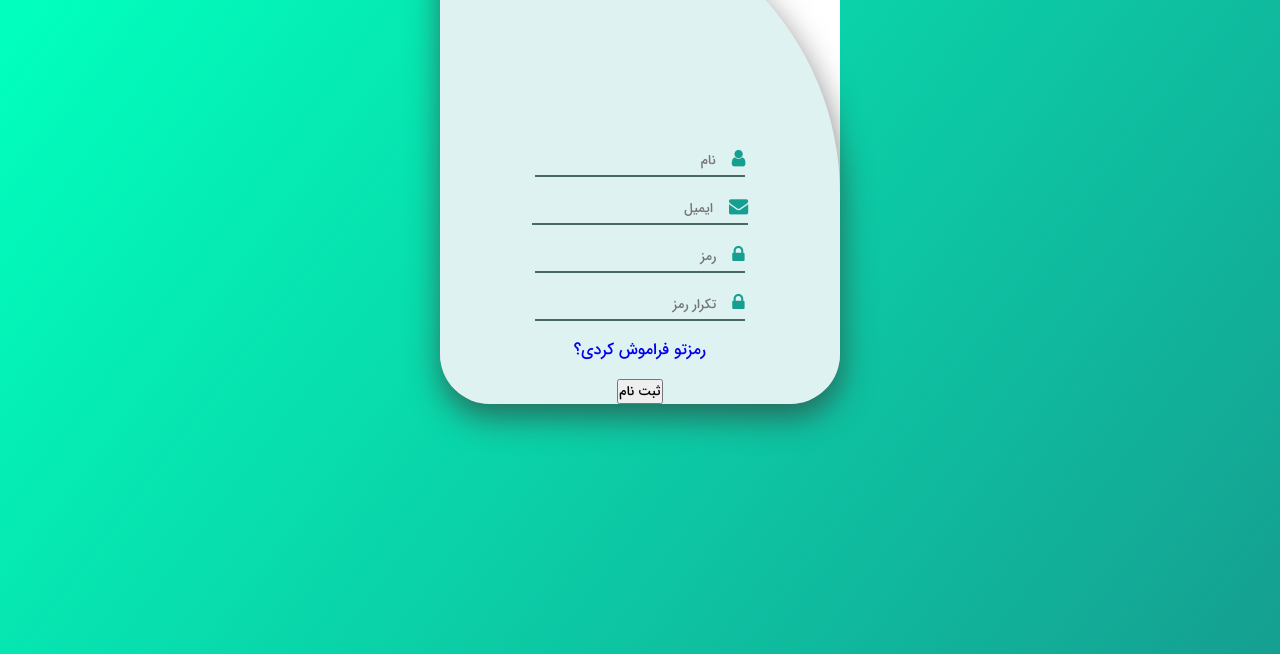
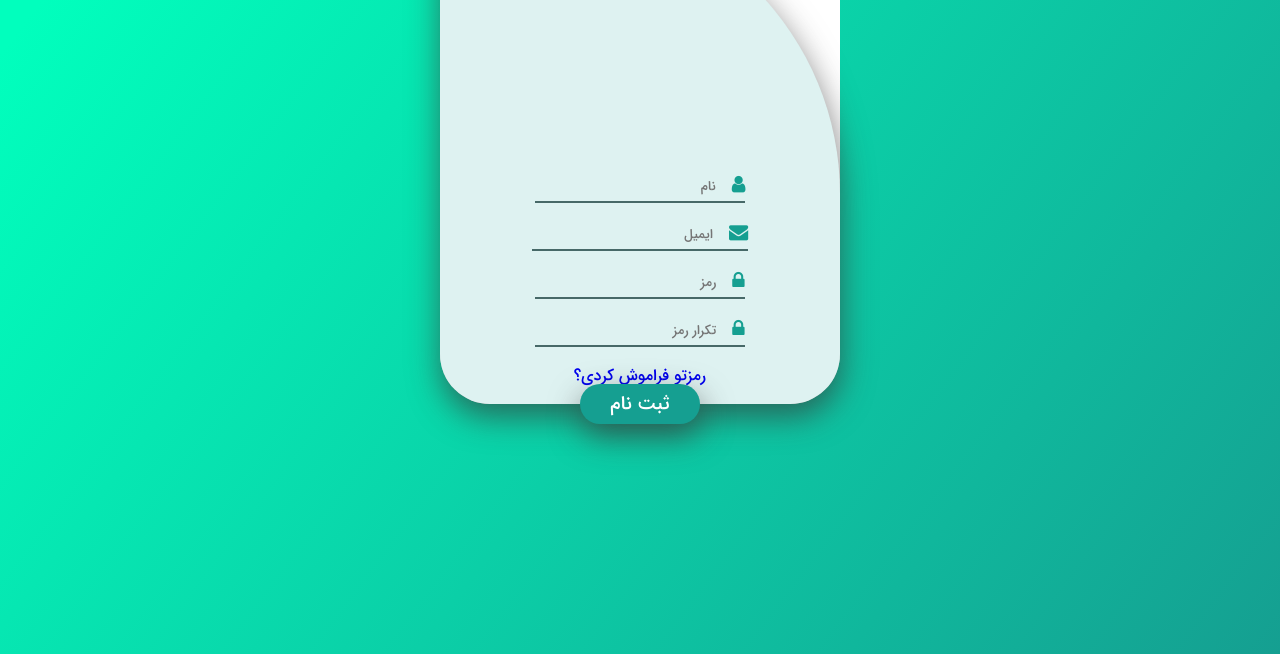
Before and after one commit to bahozteam/bahoz-blog-frontend, a plain HTML site: page login_mobile.html in a window 1280 px wide. Shown: the part 146-800 px from the top of the page. Drawn offline with nearby package versions, Linux system fonts and the light colour scheme.

Commit message:
submit button for register

```diff
--- a/login_mobile.html
+++ b/login_mobile.html
@@ -54,7 +54,7 @@
                         <p>رمزتو فراموش کردی؟</p>
                     </a>
 
-                    <span>
+                    <span class="submit-cont">
                         <a href="#">
                             <input type="submit" value="ثبت نام">
                         </a>
--- a/style/login_mobile.css
+++ b/style/login_mobile.css
@@ -142,6 +142,36 @@ form.form-register>div>input {
     background-color: rgba(255, 255, 255, 0);
 }
 
+span.submit-cont {
+    position: relative;
+    width: 100%;
+    display: flex;
+    align-items: center;
+    justify-content: center;
+}
+
+span.submit-cont>a {
+    position: absolute;
+    left: 50%;
+    transform: translateX(-50%);
+}
+
+input[type=submit] {
+    width: 120px;
+    border: none;
+    background-color: var(--main-green);
+    padding: 5px;
+    border-radius: 2rem;
+    color: white;
+    font-size: 1.2rem;
+    cursor: pointer;
+    box-shadow: 1px 13px 2rem rgba(54, 54, 54, 0.664);
+}
+
+input[type=submit]:hover {
+    background-color: var(--dark-green);
+}
+
 
 /* login */
 
```
